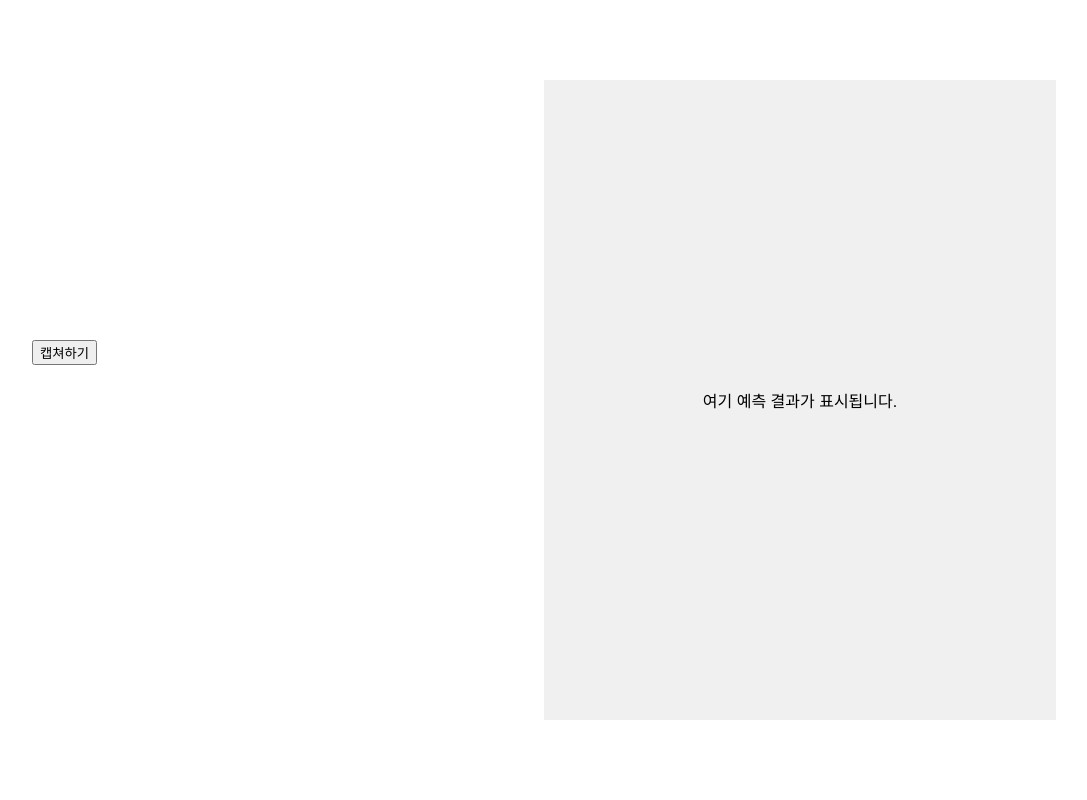
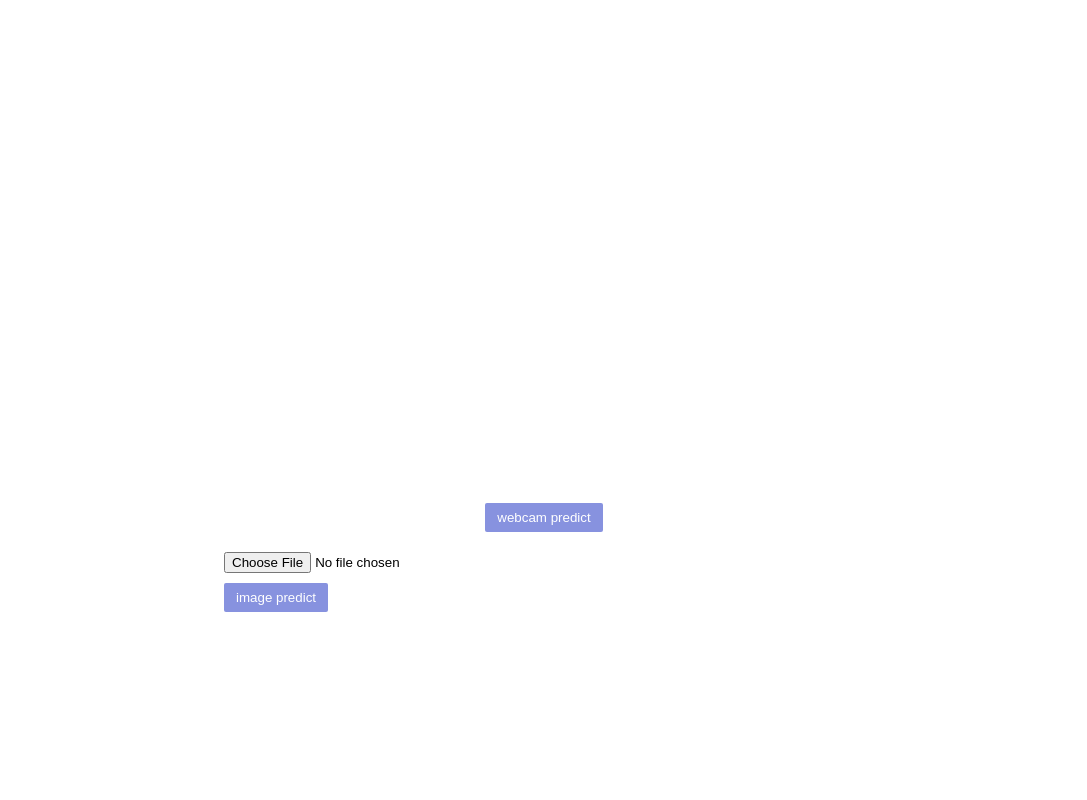
Before and after one commit to jettieb/light-by-emotion, a Flask app: page / in a window 1280 px wide. Shown: the whole page, without its empty margins (96-1183 px from the left). Run offline with Flask 3, Linux system fonts and the light colour scheme.

Commit message:
feat: 색상에 따른 조명 보여주기

```diff
--- a/app.py
+++ b/app.py
@@ -1,9 +1,9 @@
 import os
 os.environ['TF_ENABLE_ONEDNN_OPTS'] = '0'
-import numpy as np
 from flask import Flask, request, jsonify, render_template
 from tensorflow.keras.models import load_model
 from face_detector import preprocess_image # 이미지 전처리 함수
+from prediction_to_color import prediction_to_color # 예측결과로 색 반환 함수
 
 MODEL_PATH = "./weights/weights_emotions.hdf5"  # HDF5 (가중치 파일) 모델 경로
 model = load_model(MODEL_PATH)  # 구현한 얼굴 표정 예측 모델
@@ -14,9 +14,11 @@ application = Flask(__name__)
 def index():
     return render_template("webcam.html")
 
-@application.route('/light')
-def main():
-    return render_template("light.html")
+@application.route('/light', methods=['GET'])
+def light():
+    # 파라미터로 전달된 추천 색상 가져옴
+    color = request.args.get('color')
+    return render_template('light.html', color=color)
 
 @application.route("/predict", methods=["POST"])
 def predict():
@@ -35,18 +37,9 @@ def predict():
         # 예측 및 결과 print
         prediction = model.predict(preprocessed_image)
         print("Prediction result:", prediction)
-        pred = np.argmax(prediction)
-        emotion = ""
-        if(pred == 0): emotion = "angry"
-        elif(pred == 1): emotion = "disgust"
-        elif(pred == 2): emotion = "fear"
-        elif(pred == 3): emotion = "happy"
-        elif(pred == 4): emotion = "neutral"
-        elif(pred == 5): emotion = "sad"
-        elif(pred == 6): emotion = "surprise"
-        print("Emotion: ", emotion)
+        color = prediction_to_color(prediction)
 
-        return jsonify({"emotion": emotion})
+        return jsonify({"color": color})
     except Exception as e:
         print("Error:", e)
         return jsonify({"error": str(e)}), 500
--- /dev/null
+++ b/static/webcam.css
@@ -0,0 +1,50 @@
+body {
+    display: flex;
+    flex-direction: column; /* 세로 방향으로 배치 */
+    justify-content: center;
+    align-items: center;
+    height: 100vh;
+    margin: 0;
+    font-family: Arial, sans-serif;
+}
+
+/* webcam */
+#webcam {
+    width: 50%;
+    text-align: center;
+}
+
+#webcam video {
+    width: 100%;
+    margin-bottom: 10px;
+}
+
+/* image upload */
+#imageUpload {
+    width: 50%;
+    align-items: center;
+    margin-top: 20px;
+}
+
+.upload-container {
+    display: flex;
+    flex-direction: column;
+    align-items: flex-start;
+    width: 100%;
+    gap: 10px;
+    margin-bottom: 20px;
+}
+
+#uploadBtn , #captureBtn{
+    padding: 7px 12px;
+    background-color: #8792df;
+    color: white;
+    border: none;
+    cursor: pointer;
+    border-radius: 2px;
+}
+
+#uploadBtn:hover , #captureBtn:hover{
+    background-color: #989898;
+    color: white;
+}
--- /dev/null
+++ b/static/webcam.js
@@ -0,0 +1,74 @@
+const videoElement = document.getElementById("video");
+        const captureBtn = document.getElementById("captureBtn");
+        const uploadBtn = document.getElementById("uploadBtn");
+        const imageInput = document.getElementById("imageInput");
+
+        // 웹캠을 시작하는 함수
+        async function startWebcam() {
+            const stream = await navigator.mediaDevices.getUserMedia({ video: true });
+            videoElement.srcObject = stream;
+        }
+
+        // 캡쳐 버튼 클릭 시 이미지 캡쳐 및 서버로 전송
+        captureBtn.addEventListener("click", async () => {
+            const canvas = document.createElement("canvas");
+            const context = canvas.getContext("2d");
+            canvas.width = videoElement.videoWidth;
+            canvas.height = videoElement.videoHeight;
+            context.drawImage(videoElement, 0, 0, canvas.width, canvas.height);
+
+            // 이미지를 Blob 형태로 변환
+            canvas.toBlob(async (blob) => {
+                const formData = new FormData();
+                formData.append("file", blob, "image.jpg");
+
+                // 서버로 이미지 전송
+                const response = await fetch("/predict", {
+                    method: "POST",
+                    body: formData
+                });
+
+                const data = await response.json();
+                if (data.color) {
+                    // 추천된 색상을 쿼리 파라미터로 전달
+                    const queryParams = new URLSearchParams({
+                        color: data.color
+                    });
+                    window.location.href = `/light?${queryParams.toString()}`;
+                } else {
+                    alert(`예측 실패: ${data.error}`);
+                }
+            }, "image/jpeg");
+        });
+
+        // 업로드 버튼 클릭 시 이미지 파일을 서버로 전송
+        uploadBtn.addEventListener("click", async () => {
+            if (imageInput.files.length === 0) {
+                alert("이미지를 선택해주세요.");
+                return;
+            }
+
+            const file = imageInput.files[0];
+            const formData = new FormData();
+            formData.append("file", file);
+
+            // 서버로 이미지 전송
+            const response = await fetch("/predict", {
+                method: "POST",
+                body: formData
+            });
+
+            const data = await response.json();
+            if (data.color) {
+                // 추천된 색상을 쿼리 파라미터로 전달
+                const queryParams = new URLSearchParams({
+                    color: data.color
+                });
+                window.location.href = `/light?${queryParams.toString()}`;
+            } else {
+                alert(`예측 실패: ${data.error}`);
+            }
+        });
+
+        // 웹캠 시작
+        startWebcam();
--- a/templates/webcam.html
+++ b/templates/webcam.html
@@ -3,91 +3,24 @@
 <head>
     <meta charset="UTF-8">
     <meta name="viewport" content="width=device-width, initial-scale=1.0">
-    <title>웹캠 이미지 캡처 및 예측</title>
-    <style>
-        body {
-            display: flex;
-            justify-content: center;
-            align-items: center;
-            height: 100vh;
-            margin: 0;
-            font-family: Arial, sans-serif;
-        }
-        #container {
-            display: flex;
-            width: 80%;
-            height: 80%;
-        }
-        #webcam {
-            width: 50%;
-        }
-        #result {
-            width: 50%;
-            display: flex;
-            justify-content: center;
-            align-items: center;
-            background-color: #f0f0f0;
-        }
-        #webcam video {
-            width: 100%;
-        }
-    </style>
+    <link rel="stylesheet" href="{{ url_for('static', filename='webcam.css') }}">
+    <title>webcam image capture and predict</title>
 </head>
 <body>
-    <div id="container">
-        <!-- 왼쪽: 웹캠 화면 -->
-        <div id="webcam">
-            <video id="video" autoplay></video>
-            <button id="captureBtn">캡쳐하기</button>
-        </div>
+    <!-- 웹캠 화면 -->
+    <div id="webcam">
+        <video id="video" autoplay></video>
+        <button id="captureBtn">webcam predict</button>
+    </div>
 
-        <!-- 오른쪽: 예측 결과 -->
-        <div id="result">
-            <p id="predictionText">여기 예측 결과가 표시됩니다.</p>
+    <!-- 이미지 업로드 -->
+    <div id="imageUpload">
+        <div class="upload-container">
+            <input type="file" id="imageInput"/>
+            <button id="uploadBtn">image predict</button>
         </div>
     </div>
 
-    <script>
-        const videoElement = document.getElementById("video");
-        const captureBtn = document.getElementById("captureBtn");
-        const predictionText = document.getElementById("predictionText");
-
-        // 웹캠을 시작하는 함수
-        async function startWebcam() {
-            const stream = await navigator.mediaDevices.getUserMedia({ video: true });
-            videoElement.srcObject = stream;
-        }
-
-        // 캡쳐 버튼 클릭 시 이미지 캡쳐 및 서버로 전송
-        captureBtn.addEventListener("click", async () => {
-            const canvas = document.createElement("canvas");
-            const context = canvas.getContext("2d");
-            canvas.width = videoElement.videoWidth;
-            canvas.height = videoElement.videoHeight;
-            context.drawImage(videoElement, 0, 0, canvas.width, canvas.height);
-
-            // 이미지를 Blob 형태로 변환
-            canvas.toBlob(async (blob) => {
-                const formData = new FormData();
-                formData.append("file", blob, "image.jpg");
-
-                // 서버로 이미지 전송
-                const response = await fetch("/predict", {
-                    method: "POST",
-                    body: formData
-                });
-
-                const data = await response.json();
-                if (data.prediction) {
-                    predictionText.innerText = `추천된 조명 색: ${data.prediction}`;
-                } else {
-                    predictionText.innerText = `예측 실패: ${data.error}`;
-                }
-            }, "image/jpeg");
-        });
-
-        // 웹캠 시작
-        startWebcam();
-    </script>
+<script src="{{ url_for('static', filename='webcam.js') }}"></script>
 </body>
 </html>
```
Also changed, not shown: prediction_to_color.py (added, +32 -0 lines), static/light.css (added, +45 -0 lines), templates/light.html (added, +25 -0 lines), static/image/light.jpg (added).
